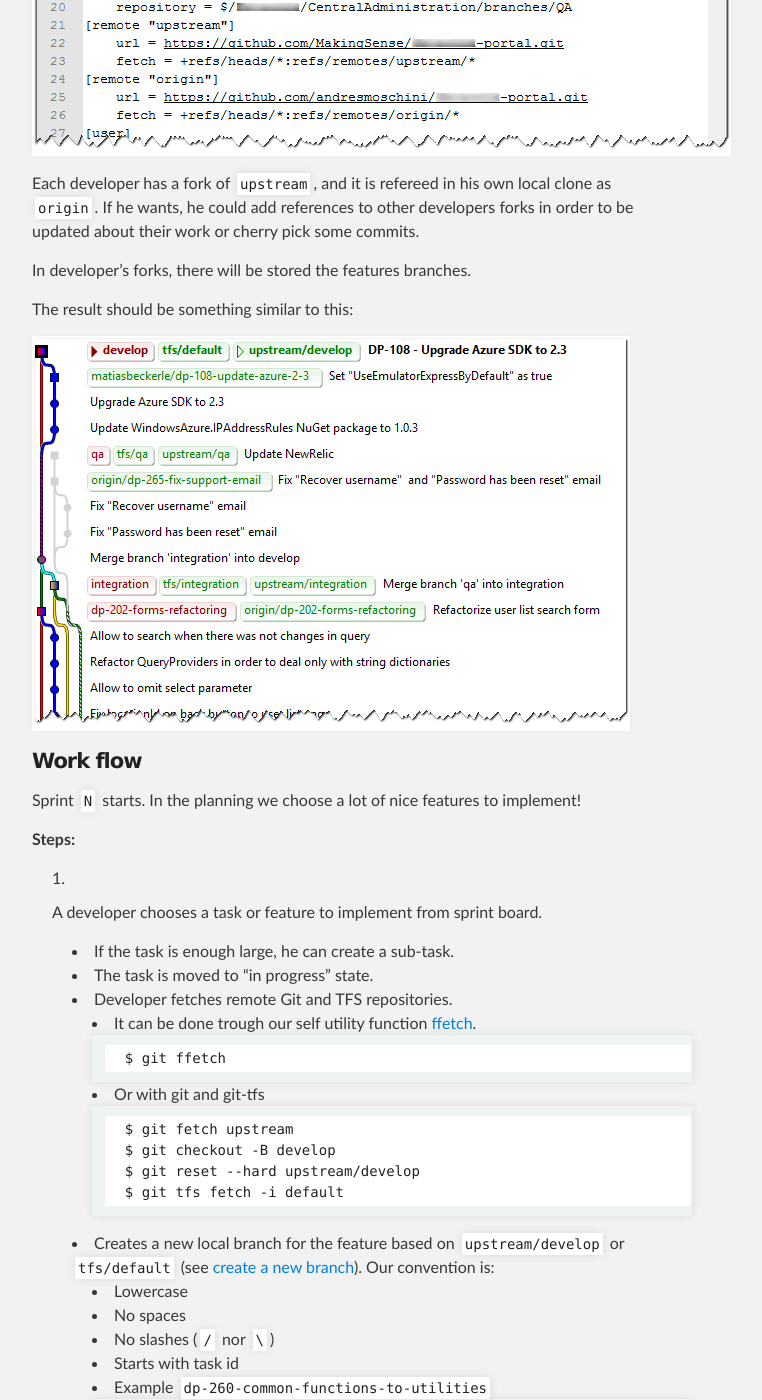
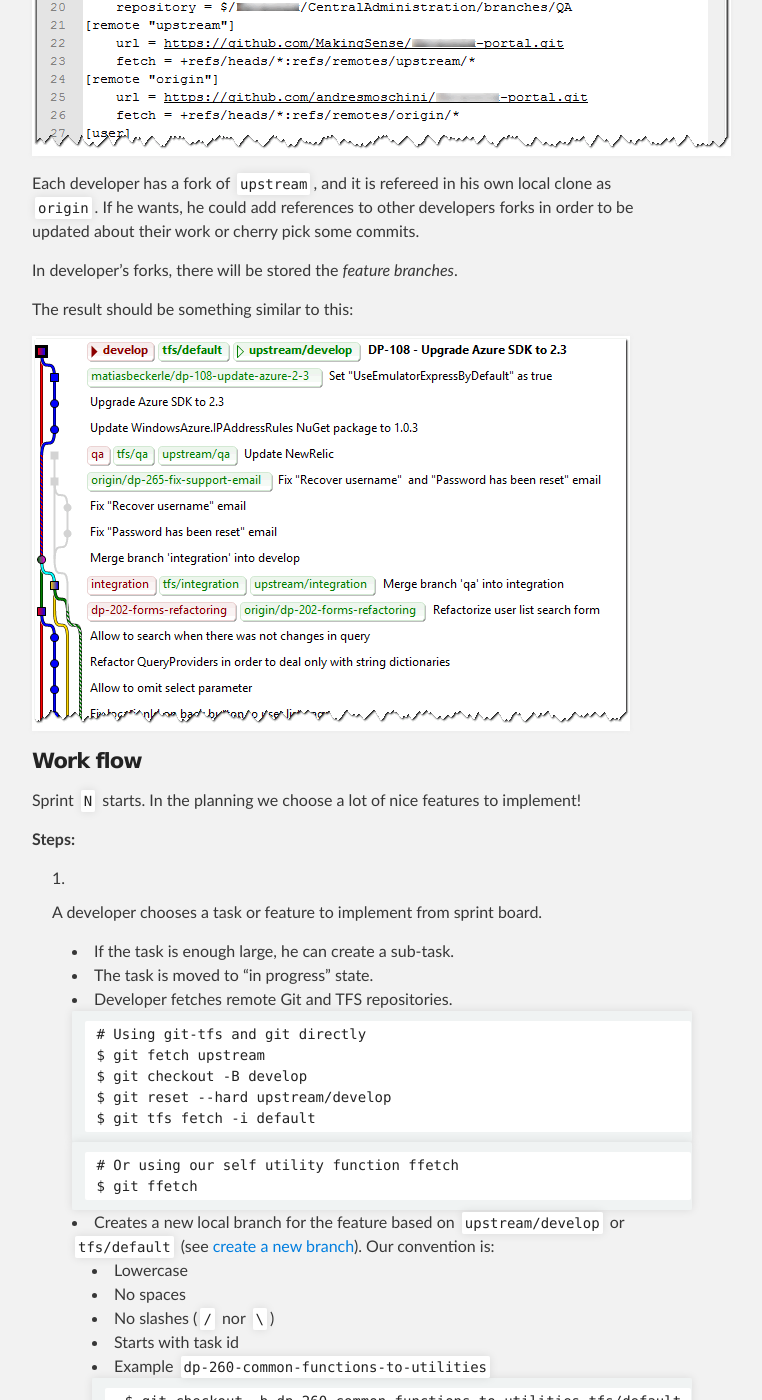
Before and after one commit to MakingSense/makingsense.github.io, a Jekyll site: the page built from migration-to-git/4-flows/dp-flow.md, in a window 1280 px wide and 1400 px high, scrolled down 1325 px. Shown: the whole window, without its empty margins (288-1050 px from the left). Built offline with Jekyll 4.4.1, drawn with Linux system fonts in a browser that asks for light colours; some of the changed text lies outside the part shown.

Commit message:
Fix render issues

````diff
--- a/migration-to-git/4-flows/dp-flow.md
+++ b/migration-to-git/4-flows/dp-flow.md
@@ -7,7 +7,7 @@ title: Flows and Branching models
 
 **_based on [DCA flow]_**
 
-Our DCA project has been merged with some other projects of the same client, you can find more information about the context and the desired work-flow in [DCA flow] page. The idea is basically the same, but sadly, the client requires TFS, so, we could use Git and GitHub, but each feature branch should be also merged to TFS. It give us a little overhead, but is still better than pure TFS.
+Our DCA project has been merged with some other projects of the same client, you can find more information about the context and the desired work-flow in [DCA flow] page. The idea is basically the same, but sadly, the client requires TFS, so, we could use Git and GitHub, but each _feature branch_ should be also merged to TFS. It give us a little overhead, but is still better than pure TFS.
 
 #### Local environment configuration
 
@@ -35,7 +35,7 @@ If it doesn't work (it is possible because git-tfs isn't so predictable) you can
 
 Each developer has a fork of `upstream`, and it is refereed in his own local clone as `origin`. If he wants, he could add references to other developers forks in order to be updated about their work or cherry pick some commits.
 
-In developer's forks, there will be stored the features branches.
+In developer's forks, there will be stored the _feature branches_.
 
 The result should be something similar to this:
 
@@ -52,17 +52,17 @@ Sprint `N` starts. In the planning we choose a lot of nice features to implement
     * If the task is enough large, he can create a sub-task.
     * The task is moved to "in progress" state.
     * Developer fetches remote Git and TFS repositories.
-        * It can be done trough our self utility function [ffetch](https://github.com/MakingSense/git-helpers#ffetch).
-            ```
-            $ git ffetch
-            ```
-        * Or with git and git-tfs
-            ```
-            $ git fetch upstream
-            $ git checkout -B develop
-            $ git reset --hard upstream/develop
-            $ git tfs fetch -i default
-            ```
+    ```
+    # Using git-tfs and git directly
+    $ git fetch upstream
+    $ git checkout -B develop
+    $ git reset --hard upstream/develop
+    $ git tfs fetch -i default
+    ```
+    ```
+    # Or using our self utility function ffetch
+    $ git ffetch
+    ```
     * Creates a new local branch for the feature based on `upstream/develop` or `tfs/default` (see [create a new branch]). Our convention is:
         * Lowercase
         * No spaces
@@ -76,34 +76,34 @@ Sprint `N` starts. In the planning we choose a lot of nice features to implement
 2. Our developer works in the task
 
     * He tries to commit atomic and meaning changes (see [commit changes]).
-    * He tries to keep his changes pushed to his `origin` repository _feature_ branch (see [push to a remote repo]).
+    * He tries to keep his changes pushed to his `origin` repository _feature branch_ (see [push to a remote repo]).
     * Regularly, he could fetch remotes and merge or rebase his branch on `upstream/develop` in order to keep his work updated.
 
 3. Task is done
 
-    * In general, it is a good idea to fetch remote Git and TFS repositories and update _feature_ branch merging or rebasing.
+    * In general, it is a good idea to fetch remote Git and TFS repositories and update _feature branch_ merging or rebasing.
     * Our developer push all his changes to `origin` and creates a _pull request_ to `upstream/develop` (see [creating a pull request]).
     * Some other developers in the team do a quick code review and comment in GitHub.
-    * If something is wrong, discussion can continue in the _pull request_ and fixes can be push to the `origin` _feature_ branch.
+    * If something is wrong, discussion can continue in the _pull request_ and fixes can be push to the `origin` _feature branch_.
     * When the code has been reviewed, and eventually fixed, it could be merge into `tfs/default` using git-tfs and pushed to upstream
-        ```
-        $ git tfs checkintool -i default
-        $ git push upstream HEAD:develop
-        ```
+    ```
+    $ git tfs checkintool -i default
+    $ git push upstream HEAD:develop
+    ```
     * The _pull request_ should be automatically closed when GitHub detects the merge.
 
 4. Sprint finishes
 
     * `tfs/default` branch is merged to `tfs/integration` (and sometimes `tfs/qa`), without forgot to keep updated `upstream` branches.
-        ```
-        $ git ffetch
-        $ git checkout integration
-        $ git merge --no-ff develop
-        $ git tfs rcheckin -i integration
-        $ git push upstream integration:integration
-        ```
+    ```
+    $ git ffetch
+    $ git checkout integration
+    $ git merge --no-ff develop
+    $ git tfs rcheckin -i integration
+    $ git push upstream integration:integration
+    ```
     * Preparation to production is done in the new branch: updating meta-data like version number, build dates, etc.
-    * Sprint `N+1` starts with a planning.
+    * Sprint `N+1` planning starts.
 
 5. QA in `integration` and `qa` branches
 
````
